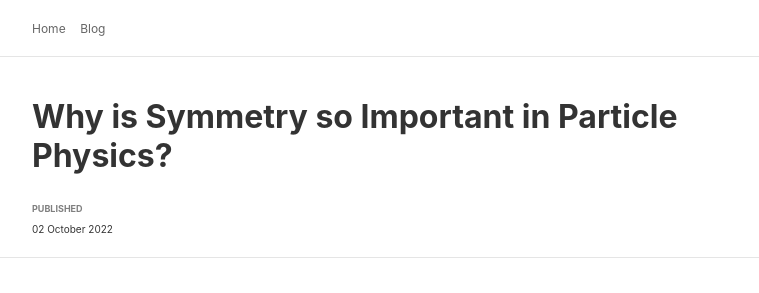
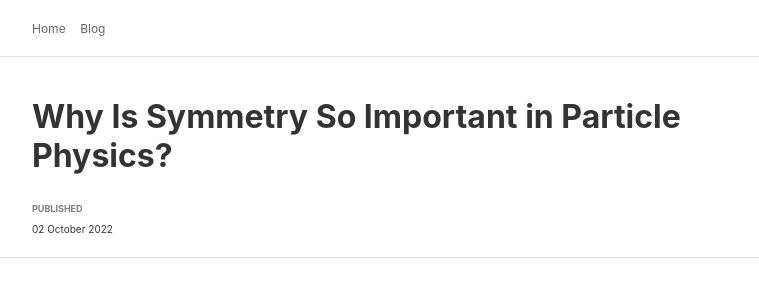
Before and after one commit to mfaizan/mfaizan.github.io, a Jekyll site: the page built from _posts/2022-10-02-symmetry.markdown, in a window 1280 px wide and 900 px high. Shown: the top 293 px of the window, without its empty margins (258-1017 px from the left). Built offline with Jekyll 4.4.1, drawn with Linux system fonts in a browser that asks for light colours; formulas are drawn with MathJax 3.

```diff
--- a/_posts/2022-10-02-symmetry.markdown
+++ b/_posts/2022-10-02-symmetry.markdown
@@ -1,5 +1,5 @@
 ---
-title: Why is Symmetry so Important in Particle Physics?
+title: Why Is Symmetry So Important in Particle Physics?
 layout: default
 date: 2022-10-02
 keywords: symmetry
```
